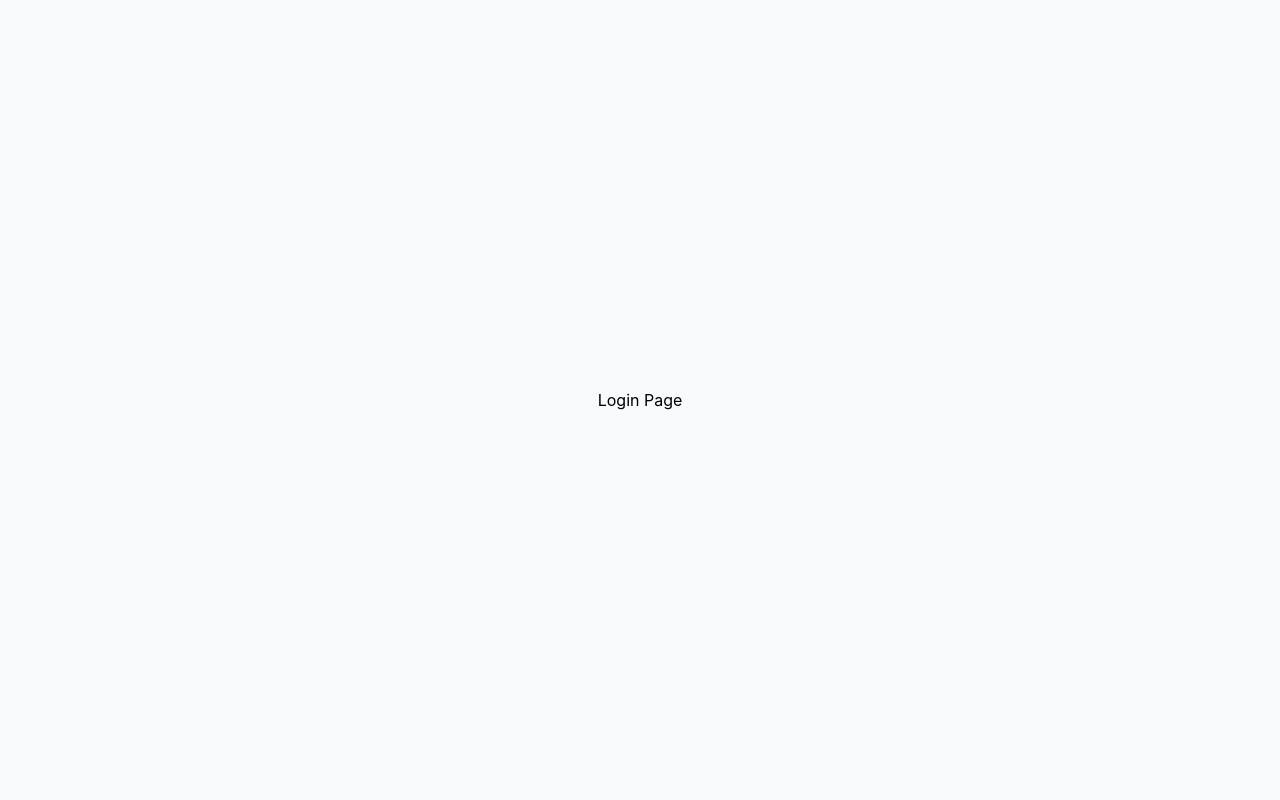
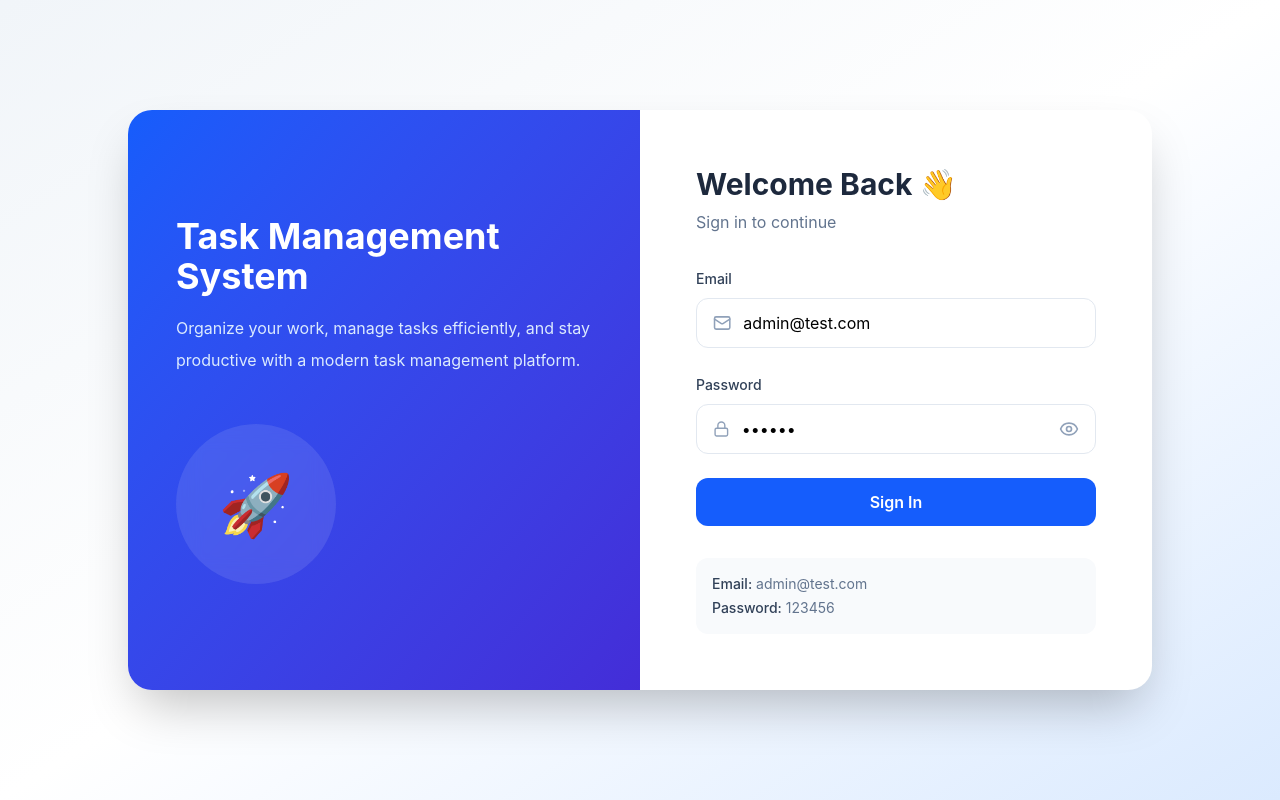
Before and after one commit to thilankaK/KONCEPTHIVE-task-management-system, a React (Vite) app in the folder frontend/: page / in a window 1280 px wide. Built offline with nearby package versions, Linux system fonts and the light colour scheme.

Commit message:
Implement frontend login authentication

```diff
--- a/frontend/src/api/api.ts
+++ b/frontend/src/api/api.ts
@@ -0,0 +1,20 @@
+import axios from "axios";
+
+const api = axios.create({
+  baseURL: import.meta.env.VITE_API_URL,
+  headers: {
+    "Content-Type": "application/json",
+  },
+});
+
+api.interceptors.request.use((config) => {
+  const token = localStorage.getItem("token");
+
+  if (token) {
+    config.headers.Authorization = `Bearer ${token}`;
+  }
+
+  return config;
+});
+
+export default api;
--- a/frontend/src/api/auth.api.ts
+++ b/frontend/src/api/auth.api.ts
@@ -0,0 +1,30 @@
+import api from "./api";
+
+export interface LoginCredentials {
+  email: string;
+  password: string;
+}
+
+export interface LoginResponse {
+  success: boolean;
+  message: string;
+  data: {
+    token: string;
+    user: {
+      id: string;
+      name: string;
+      email: string;
+    };
+  };
+}
+
+export const loginUser = async (
+  credentials: LoginCredentials
+): Promise<LoginResponse> => {
+  const response = await api.post<LoginResponse>(
+    "/auth/login",
+    credentials
+  );
+
+  return response.data;
+};
--- a/frontend/src/pages/Login.tsx
+++ b/frontend/src/pages/Login.tsx
@@ -1,7 +1,281 @@
+// // function Login() {
+// //   return (
+// //     <div className="min-h-screen flex items-center justify-center">
+// //       <h1>Login Page</h1>
+// //     </div>
+// //   );
+// // }
+
+// // export default Login;
+
+
+
+
+
+// import { Lock, Mail } from "lucide-react";
+
+// function Login() {
+//   return (
+//     <div className="min-h-screen bg-gradient-to-br from-slate-100 via-white to-blue-100 flex items-center justify-center p-6">
+//       <div className="w-full max-w-5xl grid md:grid-cols-2 bg-white rounded-3xl shadow-2xl overflow-hidden">
+
+//         {/* Left Side */}
+//         <div className="hidden md:flex flex-col justify-center bg-gradient-to-br from-blue-600 to-indigo-700 text-white p-12">
+//           <h1 className="text-4xl font-bold mb-4">
+//             Task Management System
+//           </h1>
+
+//           <p className="text-blue-100 leading-8">
+//             Organize your work, manage tasks efficiently,
+//             and stay productive with a modern task management platform.
+//           </p>
+
+//           <div className="mt-12">
+//             <div className="w-40 h-40 rounded-full bg-white/10 backdrop-blur-md flex items-center justify-center text-6xl">
+//               🚀
+//             </div>
+//           </div>
+//         </div>
+
+//         {/* Right Side */}
+//         <div className="p-10 md:p-14">
+
+//           <h2 className="text-3xl font-bold text-slate-800">
+//             Welcome Back 👋
+//           </h2>
+
+//           <p className="text-slate-500 mt-2 mb-8">
+//             Sign in to continue
+//           </p>
+
+//           <form className="space-y-6">
+
+//             <div>
+//               <label className="text-sm font-medium text-slate-700">
+//                 Email
+//               </label>
+
+//               <div className="mt-2 flex items-center border rounded-xl px-4 py-3">
+//                 <Mail className="w-5 h-5 text-slate-400 mr-3" />
+
+//                 <input
+//                   type="email"
+//                   placeholder="admin@test.com"
+//                   className="w-full outline-none"
+//                 />
+//               </div>
+//             </div>
+
+//             <div>
+//               <label className="text-sm font-medium text-slate-700">
+//                 Password
+//               </label>
+
+//               <div className="mt-2 flex items-center border rounded-xl px-4 py-3">
+//                 <Lock className="w-5 h-5 text-slate-400 mr-3" />
+
+//                 <input
+//                   type="password"
+//                   placeholder="********"
+//                   className="w-full outline-none"
+//                 />
+//               </div>
+//             </div>
+
+//             <button
+//               className="w-full bg-blue-600 hover:bg-blue-700 transition text-white py-3 rounded-xl font-semibold"
+//             >
+//               Sign In
+//             </button>
+
+//           </form>
+
+//         </div>
+//       </div>
+//     </div>
+//   );
+// }
+
+// export default Login;
+
+
+
+
+
+import { useState } from "react";
+import type { FormEvent } from "react";
+import { Eye, EyeOff, LoaderCircle, Lock, Mail } from "lucide-react";
+import { useNavigate } from "react-router-dom";
+import toast from "react-hot-toast";
+
+import { loginUser } from "../api/auth.api";
+
 function Login() {
+  const navigate = useNavigate();
+
+  const [email, setEmail] = useState("admin@test.com");
+  const [password, setPassword] = useState("123456");
+  const [showPassword, setShowPassword] = useState(false);
+  const [isSubmitting, setIsSubmitting] = useState(false);
+
+  const handleSubmit = async (event: FormEvent<HTMLFormElement>) => {
+    event.preventDefault();
+
+    if (!email.trim() || !password.trim()) {
+      toast.error("Email and password are required.");
+      return;
+    }
+
+    try {
+      setIsSubmitting(true);
+
+      const response = await loginUser({
+        email: email.trim(),
+        password,
+      });
+
+      localStorage.setItem("token", response.data.token);
+      localStorage.setItem(
+        "user",
+        JSON.stringify(response.data.user)
+      );
+
+      toast.success("Login successful.");
+      navigate("/dashboard");
+    } catch (error: any) {
+      const message =
+        error.response?.data?.message ||
+        "Unable to sign in. Please try again.";
+
+      toast.error(message);
+    } finally {
+      setIsSubmitting(false);
+    }
+  };
+
   return (
-    <div className="min-h-screen flex items-center justify-center">
-      <h1>Login Page</h1>
+    <div className="flex min-h-screen items-center justify-center bg-gradient-to-br from-slate-100 via-white to-blue-100 p-6">
+      <div className="grid w-full max-w-5xl overflow-hidden rounded-3xl bg-white shadow-2xl md:grid-cols-2">
+        <div className="hidden flex-col justify-center bg-gradient-to-br from-blue-600 to-indigo-700 p-12 text-white md:flex">
+          <h1 className="mb-4 text-4xl font-bold">
+            Task Management System
+          </h1>
+
+          <p className="leading-8 text-blue-100">
+            Organize your work, manage tasks efficiently, and stay
+            productive with a modern task management platform.
+          </p>
+
+          <div className="mt-12 flex h-40 w-40 items-center justify-center rounded-full bg-white/10 text-6xl backdrop-blur-md">
+            🚀
+          </div>
+        </div>
+
+        <div className="p-10 md:p-14">
+          <h2 className="text-3xl font-bold text-slate-800">
+            Welcome Back 👋
+          </h2>
+
+          <p className="mb-8 mt-2 text-slate-500">
+            Sign in to continue
+          </p>
+
+          <form className="space-y-6" onSubmit={handleSubmit}>
+            <div>
+              <label
+                htmlFor="email"
+                className="text-sm font-medium text-slate-700"
+              >
+                Email
+              </label>
+
+              <div className="mt-2 flex items-center rounded-xl border border-slate-200 px-4 py-3 focus-within:border-blue-500 focus-within:ring-2 focus-within:ring-blue-100">
+                <Mail className="mr-3 h-5 w-5 text-slate-400" />
+
+                <input
+                  id="email"
+                  type="email"
+                  value={email}
+                  onChange={(event) => setEmail(event.target.value)}
+                  placeholder="admin@test.com"
+                  autoComplete="email"
+                  className="w-full bg-transparent outline-none"
+                />
+              </div>
+            </div>
+
+            <div>
+              <label
+                htmlFor="password"
+                className="text-sm font-medium text-slate-700"
+              >
+                Password
+              </label>
+
+              <div className="mt-2 flex items-center rounded-xl border border-slate-200 px-4 py-3 focus-within:border-blue-500 focus-within:ring-2 focus-within:ring-blue-100">
+                <Lock className="mr-3 h-5 w-5 text-slate-400" />
+
+                <input
+                  id="password"
+                  type={showPassword ? "text" : "password"}
+                  value={password}
+                  onChange={(event) =>
+                    setPassword(event.target.value)
+                  }
+                  placeholder="Enter your password"
+                  autoComplete="current-password"
+                  className="w-full bg-transparent outline-none"
+                />
+
+                <button
+                  type="button"
+                  onClick={() =>
+                    setShowPassword((current) => !current)
+                  }
+                  className="ml-3 text-slate-400 transition hover:text-slate-600"
+                  aria-label={
+                    showPassword ? "Hide password" : "Show password"
+                  }
+                >
+                  {showPassword ? (
+                    <EyeOff className="h-5 w-5" />
+                  ) : (
+                    <Eye className="h-5 w-5" />
+                  )}
+                </button>
+              </div>
+            </div>
+
+            <button
+              type="submit"
+              disabled={isSubmitting}
+              className="flex w-full items-center justify-center rounded-xl bg-blue-600 py-3 font-semibold text-white transition hover:bg-blue-700 disabled:cursor-not-allowed disabled:opacity-70"
+            >
+              {isSubmitting ? (
+                <>
+                  <LoaderCircle className="mr-2 h-5 w-5 animate-spin" />
+                  Signing in...
+                </>
+              ) : (
+                "Sign In"
+              )}
+            </button>
+          </form>
+
+          <div className="mt-8 rounded-xl bg-slate-50 p-4 text-sm text-slate-500">
+            <p>
+              <span className="font-medium text-slate-700">Email:</span>{" "}
+              admin@test.com
+            </p>
+            <p className="mt-1">
+              <span className="font-medium text-slate-700">
+                Password:
+              </span>{" "}
+              123456
+            </p>
+          </div>
+        </div>
+      </div>
     </div>
   );
 }
```
Also changed, not shown: 1 other file (tests, documents, lock files or other folders).
